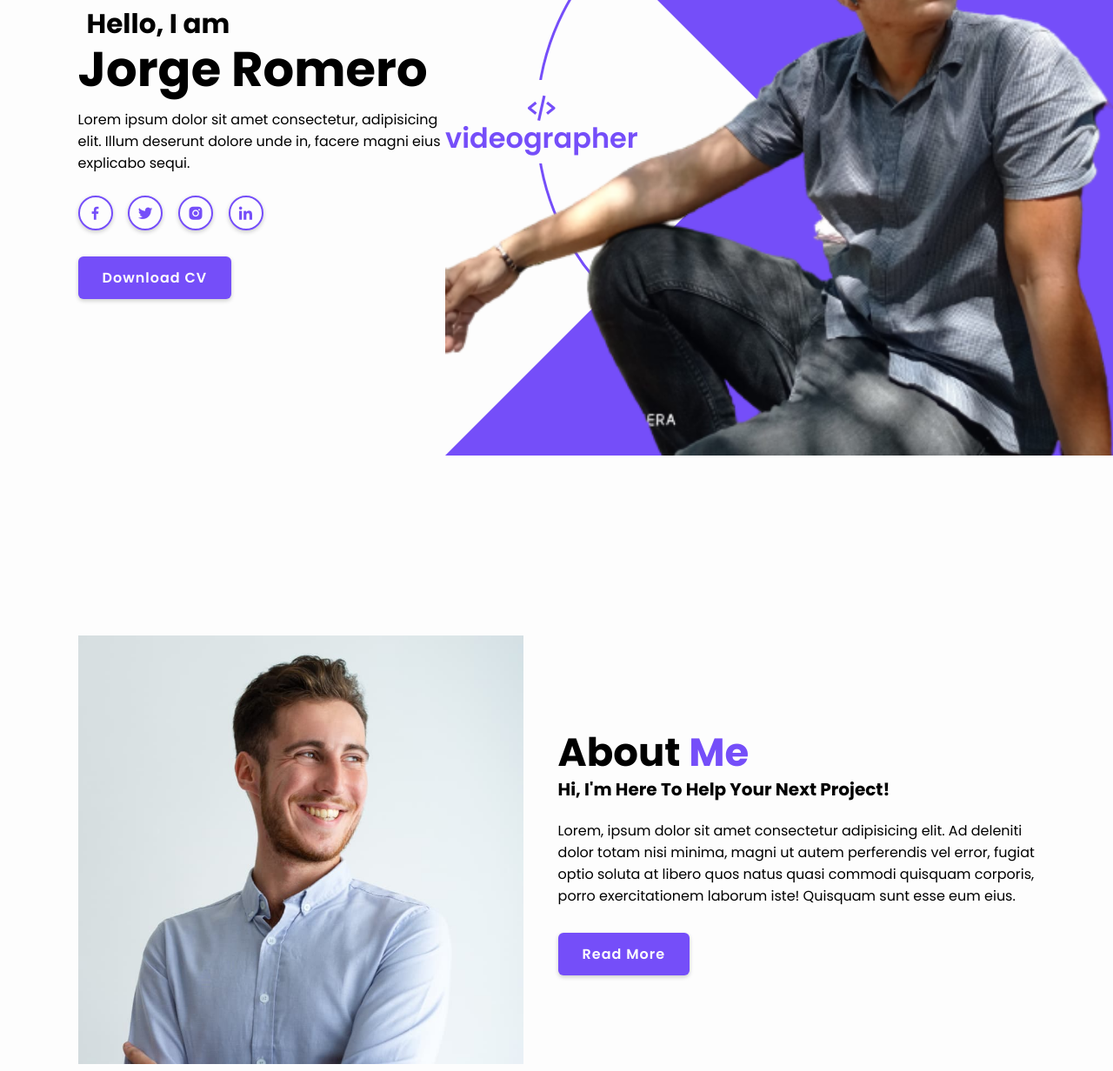
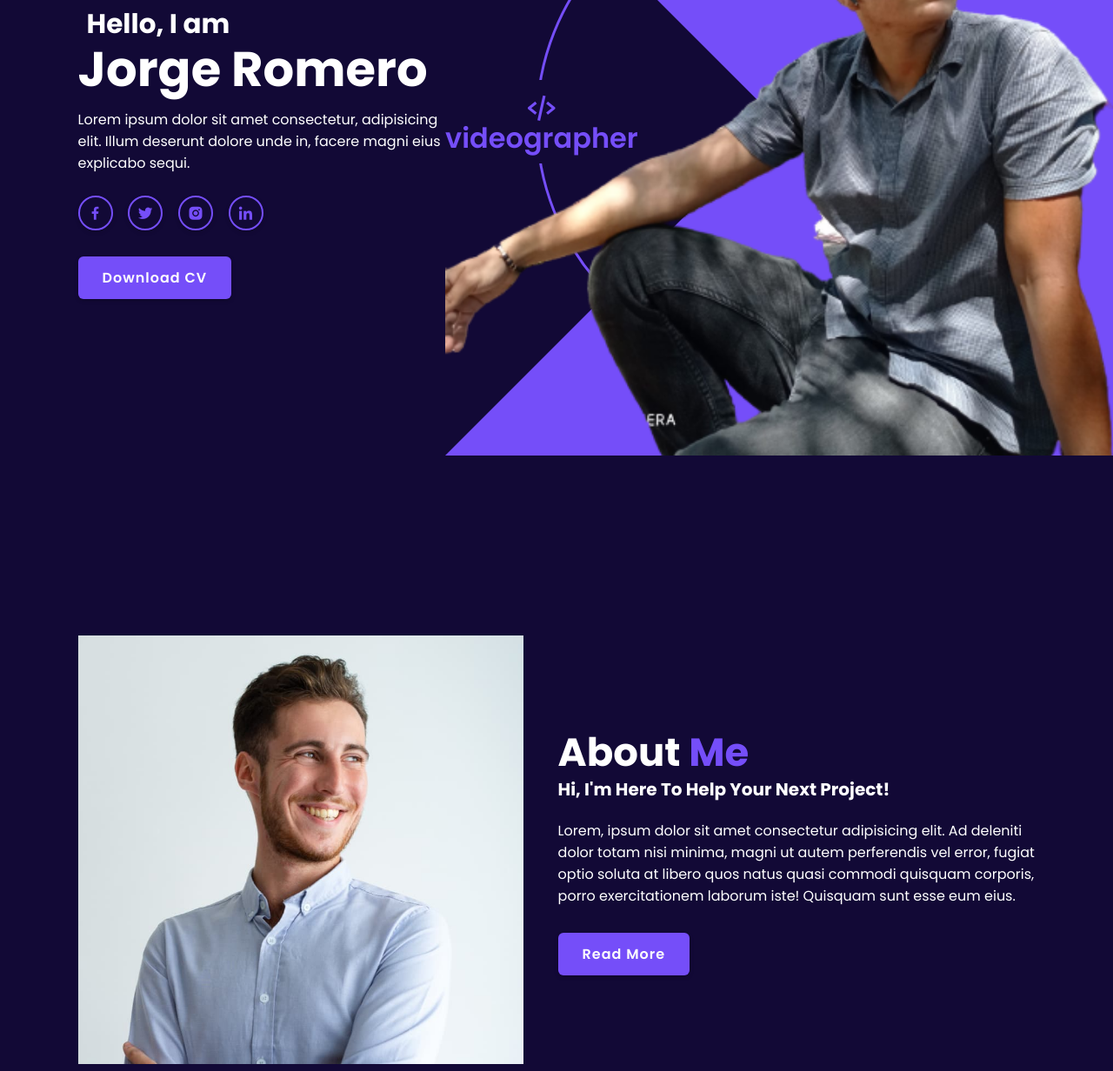
Before and after one commit to ING-JORGE2022/Mi-Portafolio, a website: page index.html in a window 1280 px wide. Shown: the part 260-1492 px from the top of the page at 87% size. Drawn offline with nearby package versions, Linux system fonts and the light colour scheme.

Commit message:
dark-mode agregado  7/05/2023

```diff
--- a/index.html
+++ b/index.html
@@ -21,7 +21,7 @@
 />
     <title>Portafolio</title>
   </head>
-  <body>
+  <body class="dark-mode">
     <!-- ____________________________________________Header__________________________________________________________ -->
     <header class="header">
       <a href="#" class="logo"> Portafolio.</a>
--- a/sass/componets/_Home-section.scss
+++ b/sass/componets/_Home-section.scss
@@ -15,11 +15,11 @@ max-width: 44rem;
     font-size: 3.1rem;
     font-weight:700;
     line-height: 2rem;
-    color:#000000;
+    color:$primary-color-text;
     margin-left: 10px;
 }
 &-content h1{
-    color : black;
+    color : $primary-color-text;
     font-size:5.6rem;
     font-weight:700;
     margin-bottom: .3rem;
@@ -78,7 +78,7 @@ transition: .5s ease;
     color: $main-color;
     transform: rotate(calc(360deg / 4 * var(--i) ));
     transform-origin: 384px;
-    background:$bg-color-text;
+    background: $bg-color-text;
     padding: 13px 0;
 
 }
--- a/sass/componets/_global.scss
+++ b/sass/componets/_global.scss
@@ -15,5 +15,5 @@ html{
 }
 body{
    background:$bg-color-text;
-   color:black;
+   color:$primary-color-text;
 }
--- a/sass/ultis/variables.scss
+++ b/sass/ultis/variables.scss
@@ -3,5 +3,47 @@ $bg-color-text: #fdfdfd;
 $text-color:#333;
 $main-color: #754ef9;
 $shadow-color:  rgba(0,0,0, .2);
+$primary-color-text:#000000;
+$blanco:white;
+$dark:#120936;
 
 // colors darkmode
+
+.dark-mode{
+    background:$dark;
+
+    .home-content h3{
+      color:$blanco;
+    }
+    .home-content h1{
+        color:$blanco;
+    }
+    .home-content p{
+        color:$blanco;
+    }
+    .home .profession-box .profession{
+        background: $dark;
+    }
+
+    .about-content h2{
+        color:$blanco;
+    }
+    .about-content h3{
+        color:$blanco;
+    }
+    .about-content p{
+        color:$blanco;
+    }
+    .services h2 {
+        color:$blanco
+    }
+    .contact h2{
+        color:$blanco;
+    }
+    .portafolio h2{
+        color:$blanco;
+    }
+    .heading{
+        color:$blanco;
+    }
+  }
```
Also changed, not shown: css/main.min.css, 1 other file.
